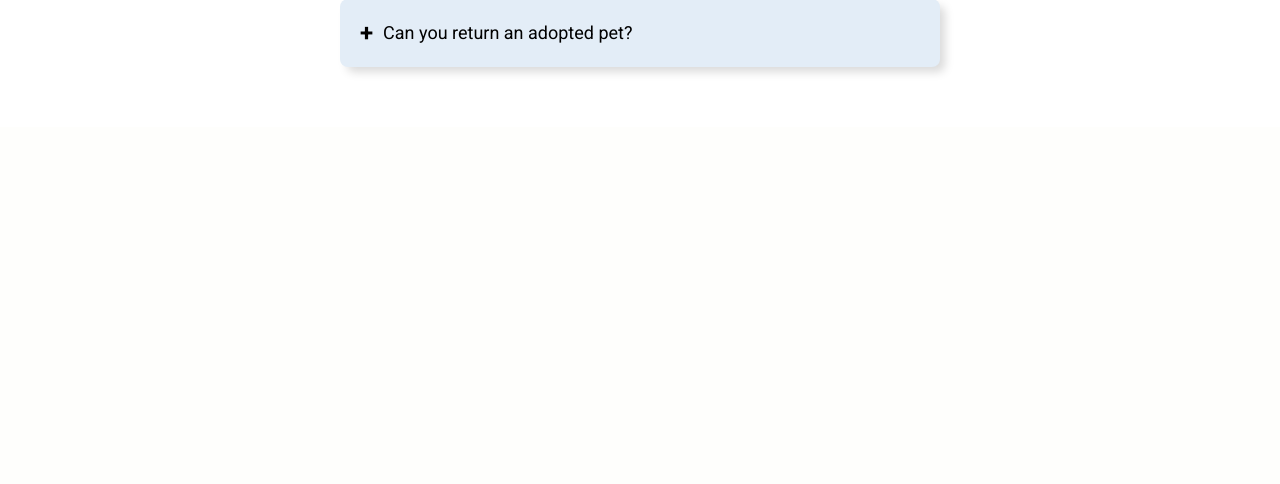
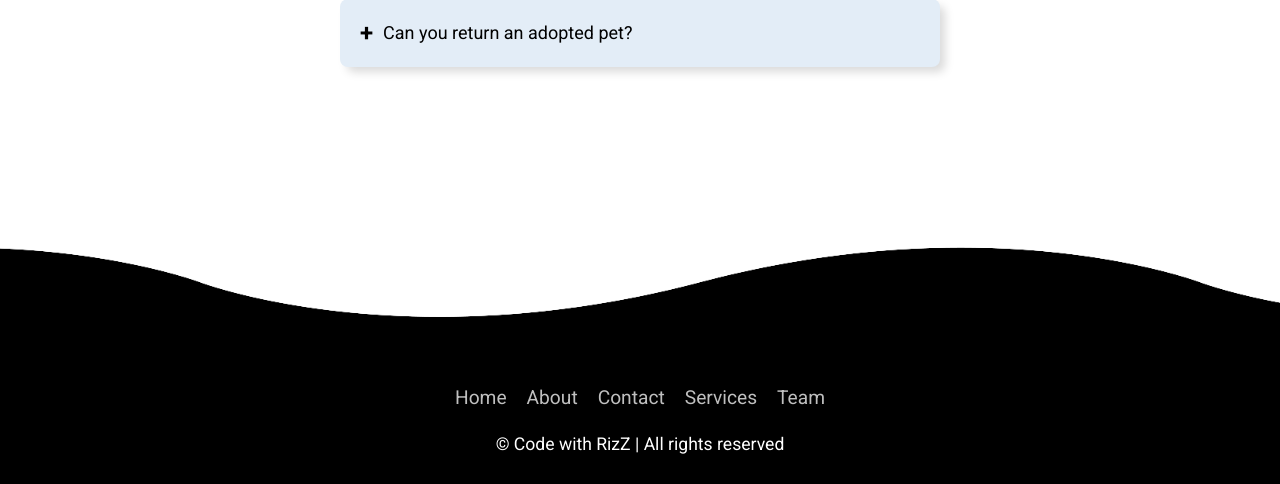
Before and after one commit to abinb23/Pet-Adoption, a PHP site: page /pawsome.html in a window 1280 px wide. Shown: the part 2987-3471 px from the top of the page. Before the commit the page ends 3061 px from the top, so only its background shows below. Run offline with PHP 8.4, Linux system fonts and the light colour scheme; some libraries are stand-ins or nearby versions.

Commit message:
footer added

```diff
--- a/pawsome.css
+++ b/pawsome.css
@@ -321,10 +321,10 @@ body {
 
 /* Q&A Section Styling */
 
-
 .questionnaire {
   margin: 60px auto;
   width: 600px;
+  margin-bottom: 250px;
 }
 
 .questionnaire h1 {
@@ -384,6 +384,110 @@ body {
   max-height: 400px; /* Adjust based on content height */
   padding: 10px 10px 20px;
 }
+
+/* Q&A Section Styling */
+
+
+/* Footer styling */
+
+footer {
+  position: relative;
+  width: 100%;
+  background: #000000;
+  min-height: 100px;
+  padding: 20px 50px;
+  display: flex;
+  justify-content: center;
+  align-items: center;
+  flex-direction: column;
+}
+
+footer .social_icon,
+footer .menu {
+  position: relative;
+  display: flex;
+  justify-content: center;
+  align-items: center;
+  margin: 10px 0;
+  flex-wrap: wrap;
+}
+
+footer .social_icon li,
+footer .menu li {
+  list-style: none;
+}
+
+footer .social_icon li a {
+  font-size: 2em;
+  color: #fff;
+  margin: 0 10px;
+  display: inline-block;
+  transition: 0.5s;
+}
+
+footer .social_icon li a:hover {
+  transform: translateY(-10px);
+}
+
+footer .menu li a {
+  font-size: 1.2em;
+  color: #fff;
+  margin: 0 10px;
+  display: inline-block;
+  text-decoration: none;
+  opacity: 0.75;
+}
+
+footer .menu li a:hover {
+  opacity: 1;
+}
+
+footer p {
+  color: #ffffff; /* Changed to white for contrast */
+  text-align: center;
+  margin-top: 15px;
+  margin-bottom: 10px;
+  font-size: 1.1em;
+}
+
+footer .wave {
+  position: absolute;
+  top: -100px; /* Adjusted to place the wave above the footer */
+  left: 0;
+  width: 100%;
+  height: 100px;
+  background: #000000 url('/images/wave.png'); /* Assuming wave.png is a black wave */
+  background-size: 1000px 100px;
+  transform: scaleY(-1); /* Flips the wave upside down */
+}
+
+footer .wave#wave1 {
+  z-index: 1000;
+  opacity: 1;
+  bottom: 0;
+  animation: animatewave 3s linear infinite;
+}
+
+@keyframes animatewave {
+  0% {
+      background-position-x: 0px;
+  }
+  100% {
+      background-position-x: 1000px;
+  }
+}
+
+.zoom li a {
+  transition: 1s;
+}
+
+.zoom li a:hover {
+  transform: scale(1.1);
+}
+
+
+
+  /* Footer styling */
 
 
 /* Dog-Toggle styling */
--- a/pawsome.html
+++ b/pawsome.html
@@ -15,7 +15,6 @@
    <!-- Favicon -->
    <link rel="icon" href="/images/fav.png"type="image/x-icon">
 </head>
-<body>
 
 
   <!-- Header Section -->
@@ -275,157 +274,47 @@
   </li>
 </ul>
 
- <!-- Q&A section -->
+    <!-- Q&A section -->
 
 
+    <!-- Footer section -->
 
-  <!-- Video section -->
-  <!-- <div class="home-video-1">
+    <footer>
+      <div class="waves">
+          <div class="wave" id="wave1"></div>
+      </div>
+      <div class="zoom">
+          <ul class="social_icon">
+              <li><a href="#"><ion-icon name="logo-facebook"></ion-icon></a></li>
+              <li><a href="#"><ion-icon name="logo-twitter"></ion-icon></a></li>
+              <li><a href="#"><ion-icon name="logo-linkedin"></ion-icon></a></li>
+              <li><a href="#"><ion-icon name="logo-instagram"></ion-icon></a></li>
+          </ul>
+      </div>
+      <ul class="menu">
+          <li><a href="#">Home</a></li>
+          <li><a href="#">About</a></li>
+          <li><a href="#">Contact</a></li>
+          <li><a href="#">Services</a></li>
+          <li><a href="#">Team</a></li>
+      </ul>
+      <p>© Code with RizZ | All rights reserved</p>
+  </footer>
+
+
+      <!-- Footer section -->
+
+
+      <!-- Video section -->
+
+ <!-- <div class="home-video-1">
     <video autoplay loop muted>
       <source src="/videos/1.mp4" type="video/mp4">
       Your browser does not support the video tag.
-    </video>
-  </div> -->
+    </video
+ </div> -->
 
-<!--
-  <div class="container-fluid bg-dark text-white mt-5 py-5 px-sm-3 px-md-5">
-    <div class="row pt-5">
-      <div class="col-lg-4 col-md-12 mb-5">
-        <h1 class="mb-3 display-5 text-capitalize text-white">
-          <span class="text-primary">Pet</span>Lover
-        </h1>
-        <p class="m-0">
-          Ipsum amet sed vero et lorem stet eos ut, labore sed sed stet sea
-          est ipsum ut. Volup amet ea sanct ipsum, dolore vero lorem no duo
-          eirmod. Eirmod amet ipsum no ipsum lorem clita ut. Ut sed sit lorem
-          ea lorem sed, amet stet sit sea ea diam tempor kasd kasd. Diam
-          nonumy etsit tempor ut sed diam sed et ea
-        </p>
-      </div>
-      <div class="col-lg-8 col-md-12">
-        <div class="row">
-          <div class="col-md-4 mb-5">
-            <h5 class="text-primary mb-4">Get In Touch</h5>
-            <p>
-              <i class="fa fa-map-marker-alt mr-2"></i>123 Street, New York,
-              USA
-            </p>
-            <p><i class="fa fa-phone-alt mr-2"></i>+012 345 67890</p>
-            <p><i class="fa fa-envelope mr-2"></i>info@example.com</p>
-            <div class="d-flex justify-content-start mt-4">
-              <a
-                class="btn btn-outline-light rounded-circle text-center mr-2 px-0"
-                style="width: 36px; height: 36px"
-                href="#"
-                ><i class="fab fa-twitter"></i
-              ></a>
-              <a
-                class="btn btn-outline-light rounded-circle text-center mr-2 px-0"
-                style="width: 36px; height: 36px"
-                href="#"
-                ><i class="fab fa-facebook-f"></i
-              ></a>
-              <a
-                class="btn btn-outline-light rounded-circle text-center mr-2 px-0"
-                style="width: 36px; height: 36px"
-                href="#"
-                ><i class="fab fa-linkedin-in"></i
-              ></a>
-              <a
-                class="btn btn-outline-light rounded-circle text-center mr-2 px-0"
-                style="width: 36px; height: 36px"
-                href="#"
-                ><i class="fab fa-instagram"></i
-              ></a>
-            </div>
-          </div>
-          <div class="col-md-4 mb-5">
-            <h5 class="text-primary mb-4">Popular Links</h5>
-            <div class="d-flex flex-column justify-content-start">
-              <a class="text-white mb-2" href="#"
-                ><i class="fa fa-angle-right mr-2"></i>Home</a
-              >
-              <a class="text-white mb-2" href="#"
-                ><i class="fa fa-angle-right mr-2"></i>About Us</a
-              >
-              <a class="text-white mb-2" href="#"
-                ><i class="fa fa-angle-right mr-2"></i>Our Services</a
-              >
-              <a class="text-white mb-2" href="#"
-                ><i class="fa fa-angle-right mr-2"></i>Our Team</a
-              >
-              <a class="text-white" href="#"
-                ><i class="fa fa-angle-right mr-2"></i>Contact Us</a
-              >
-            </div>
-          </div>
-          <div class="col-md-4 mb-5">
-            <h5 class="text-primary mb-4">Newsletter</h5>
-            <form action="">
-              <div class="form-group">
-                <input
-                  type="text"
-                  class="form-control border-0"
-                  placeholder="Your Name"
-                  required="required"
-                />
-              </div>
-              <div class="form-group">
-                <input
-                  type="email"
-                  class="form-control border-0"
-                  placeholder="Your Email"
-                  required="required"
-                />
-              </div>
-              <div>
-                <button
-                  class="btn btn-lg btn-primary btn-block border-0"
-                  type="submit"
-                >
-                  Submit Now
-                </button>
-              </div>
-            </form>
-          </div>
-        </div>
-      </div>
-    </div>
-  </div>
-  <div
-    class="container-fluid text-white py-4 px-sm-3 px-md-5"
-    style="background: #111111"
-  >
-    <div class="row">
-      <div class="col-md-6 text-center text-md-left mb-3 mb-md-0">
-        <p class="m-0 text-white">
-          &copy;
-          <a class="text-white font-weight-bold" href="#">Your Site Name</a>.
-          All Rights Reserved. Designed by
-          <a class="text-white font-weight-bold" href="https://htmlcodex.com"
-            >HTML Codex</a
-          >
-        </p>
-      </div>
-      <div class="col-md-6 text-center text-md-right">
-        <ul class="nav d-inline-flex">
-          <li class="nav-item">
-            <a class="nav-link text-white py-0" href="#">Privacy</a>
-          </li>
-          <li class="nav-item">
-            <a class="nav-link text-white py-0" href="#">Terms</a>
-          </li>
-          <li class="nav-item">
-            <a class="nav-link text-white py-0" href="#">FAQs</a>
-          </li>
-          <li class="nav-item">
-            <a class="nav-link text-white py-0" href="#">Help</a>
-          </li>
-        </ul>
-      </div>
-    </div>
-  </div> -->
-  <!-- Footer End -->
+      <!-- Video section -->
 
 
       <!-- slider section -->
```
